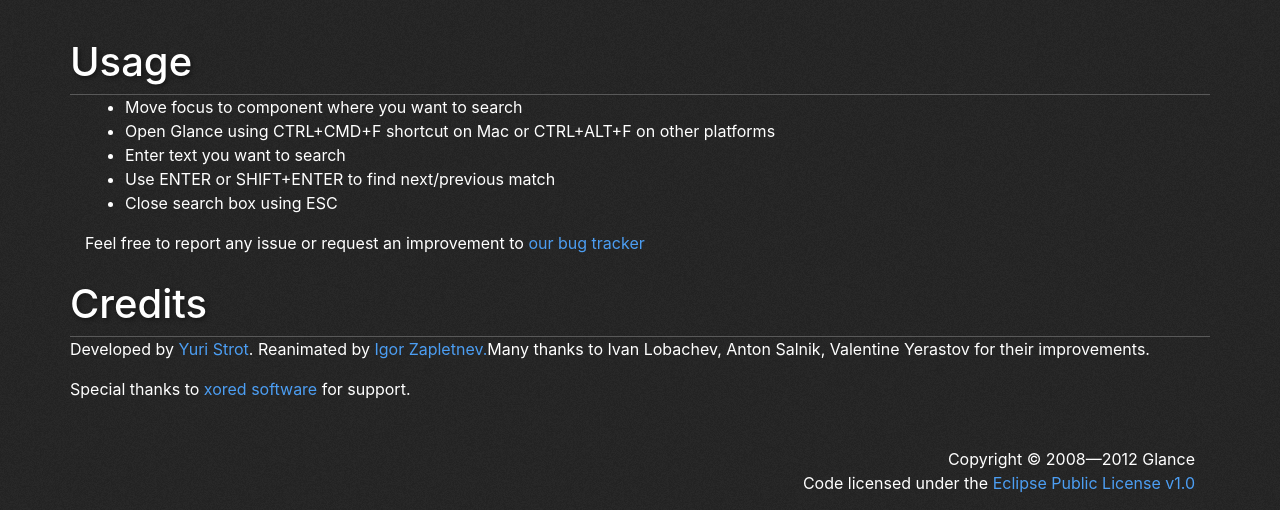
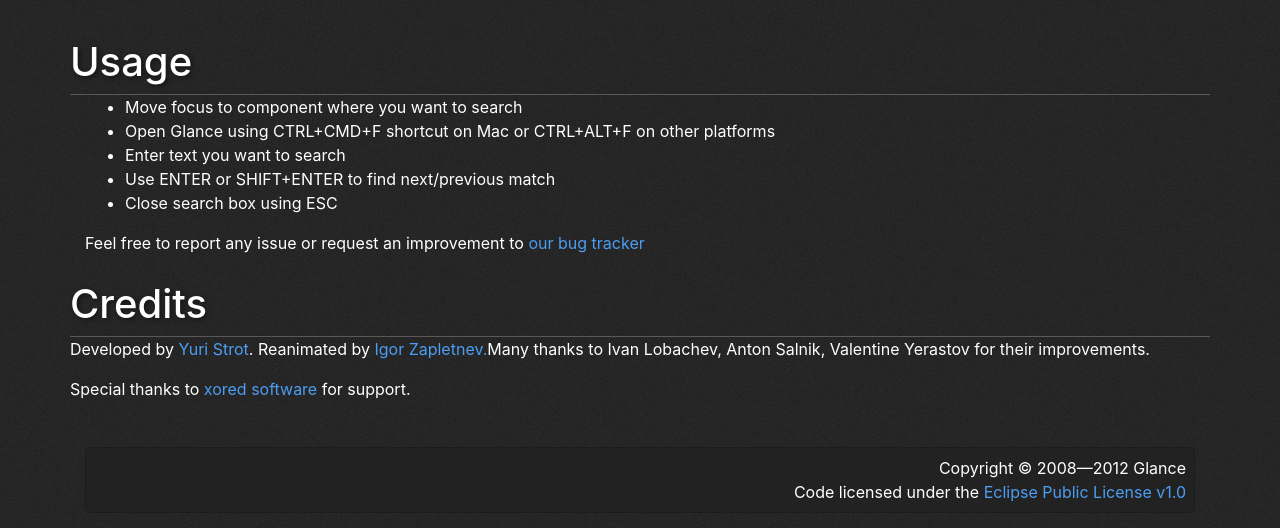
Before and after one commit to ystrot/glance, a plain HTML site: page index.html in a window 1280 px wide. Shown: the part 1262-1790 px from the top of the page. Drawn offline with nearby package versions, Linux system fonts and the light colour scheme.

Commit message:
Update css/style.css

```diff
--- a/css/style.css
+++ b/css/style.css
@@ -79,4 +79,10 @@ A:hover {
 .footer {
 	margin: 25px 0 15px 0;
 	text-align: right;
+	background: #222;
+	-webkit-border-radius: 5px;
+	-moz-border-radius: 5px;
+	border-radius: 5px;
+	padding: 8px;
+	border: 1px solid #1C1C1C;
 }
```
